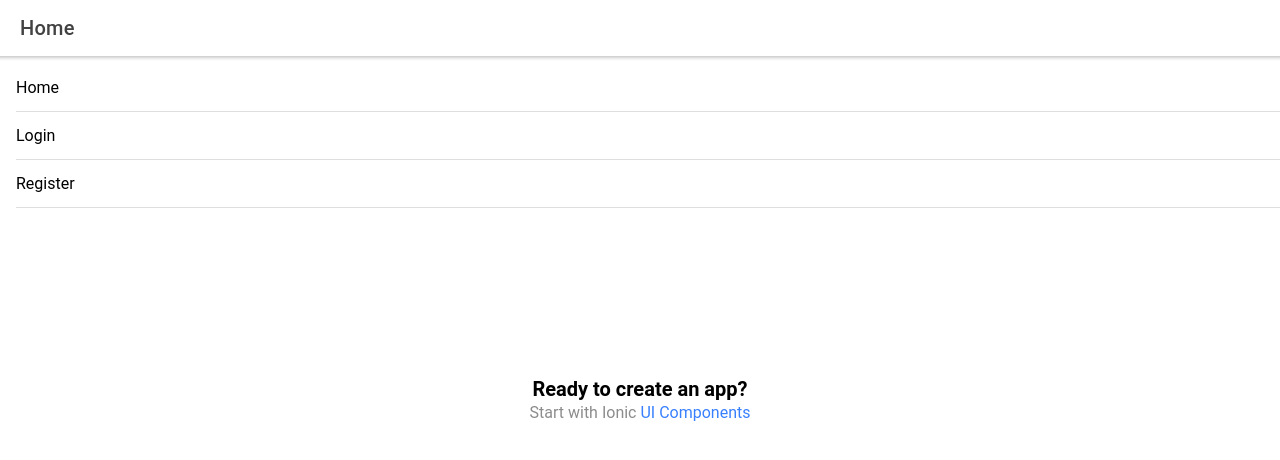
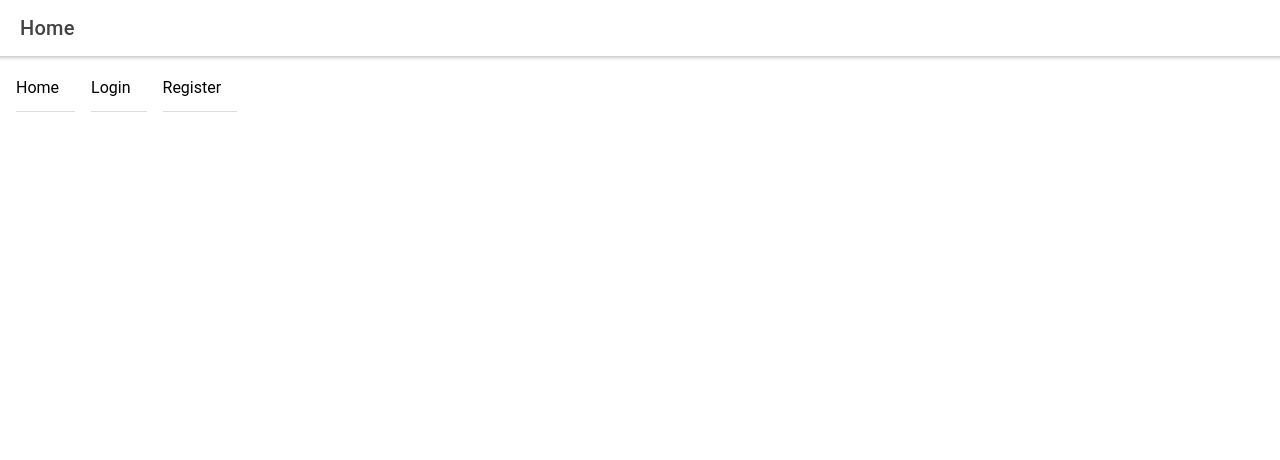
Before and after one commit to CKirby21/IOT, a React (Create React App) app in the folder Fetch/Fetch/: page /home in a window 1280 px wide. Shown: the top 460 px of the page. Built offline with nearby package versions, Linux system fonts and the light colour scheme.

Commit message:
fixed page listing/navigation

```diff
--- a/Fetch/Fetch/src/components/header/header.tsx
+++ b/Fetch/Fetch/src/components/header/header.tsx
@@ -1 +1,4 @@
 import './home.css'
+
+// make header component with all the pages and throw this into each of the pages to
+// slim down the page lists for navigation
--- a/Fetch/Fetch/src/pages/home/Home.tsx
+++ b/Fetch/Fetch/src/pages/home/Home.tsx
@@ -10,15 +10,9 @@ const Home: React.FC = () => {
           <IonTitle>Home</IonTitle>
         </IonToolbar>
       </IonHeader>
-      <IonContent fullscreen>
-        <IonHeader collapse="condense">
-          <IonToolbar>
-            <IonTitle size="large">Blank</IonTitle>
-          </IonToolbar>
-        </IonHeader>
-        <ExploreContainer />
+      <IonContent>
 
-        <IonList>
+        <IonList className="listwrapper">
           <IonItem routerLink="home">
             <IonLabel>Home</IonLabel>
           </IonItem>
--- a/Fetch/Fetch/src/pages/login/login.tsx
+++ b/Fetch/Fetch/src/pages/login/login.tsx
@@ -12,7 +12,7 @@ const Login: React.FC = () => {
         </IonToolbar>
       </IonHeader>
 
-        <IonList>
+        <IonList className="listwrapper">
           <IonItem routerLink="home">
             <IonLabel>Home</IonLabel>
           </IonItem>
--- a/Fetch/Fetch/src/pages/register/register.tsx
+++ b/Fetch/Fetch/src/pages/register/register.tsx
@@ -12,7 +12,7 @@ const Register: React.FC = () => {
         </IonToolbar>
       </IonHeader>
 
-        <IonList>
+        <IonList className="listwrapper">
           <IonItem routerLink="home">
             <IonLabel>Home</IonLabel>
           </IonItem>
--- a/Fetch/Fetch/src/theme/variables.css
+++ b/Fetch/Fetch/src/theme/variables.css
@@ -234,3 +234,7 @@ http://ionicframework.com/docs/theming/ */
     --ion-card-background: #1e1e1e;
   }
 }
+
+.listwrapper{
+  display: flex;
+}
```
